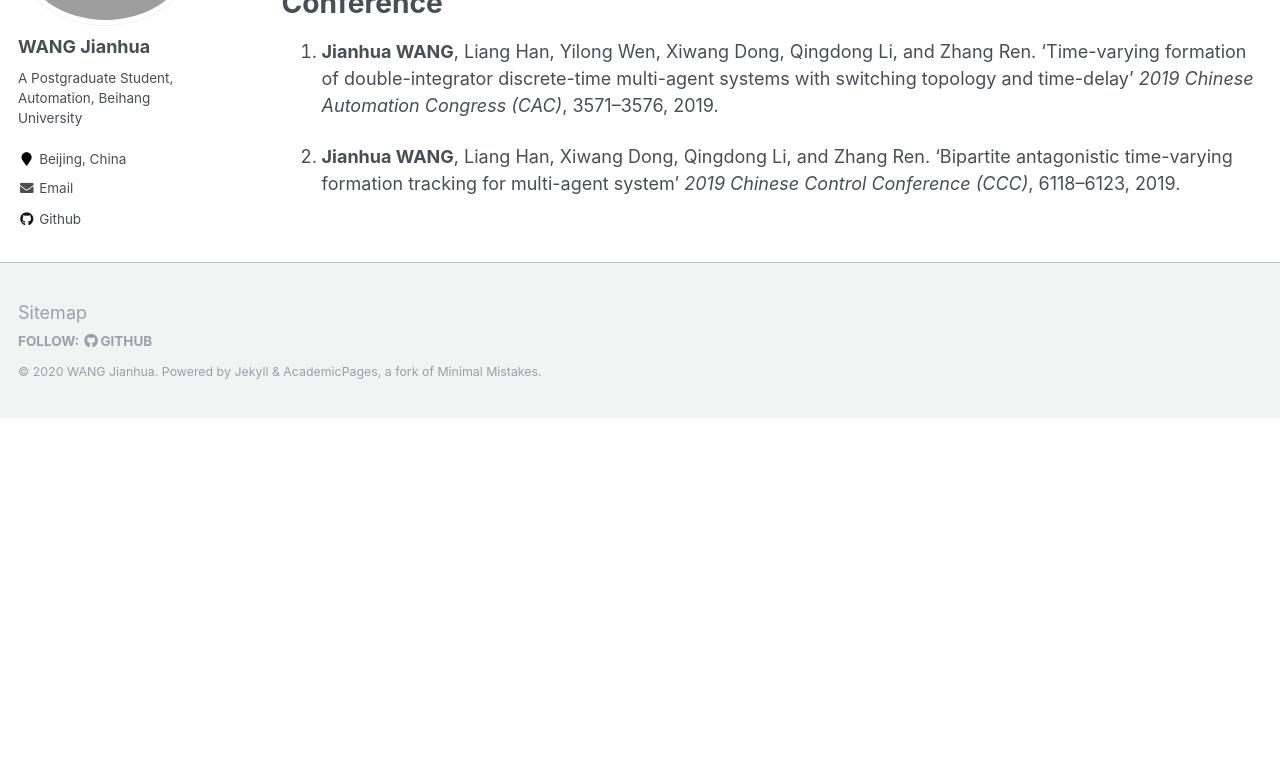
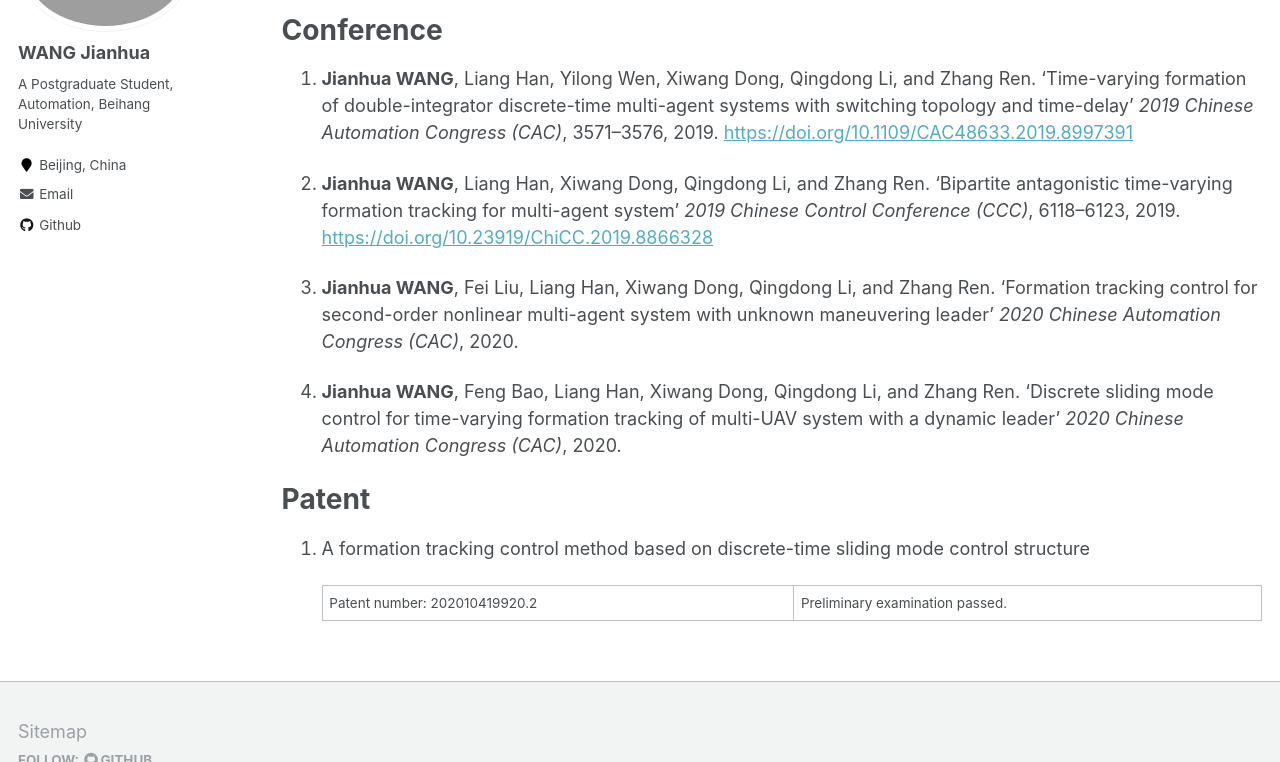
Before and after one commit to jianhua-WANG-ENS/old-homepage, a Jekyll site: the page built from _pages/Publications.md, in a window 1280 px wide and 900 px high, scrolled down 1491 px, cut to the strip 138-900 px from the top of the window. Built offline with Jekyll 4.4.1, drawn with Linux system fonts in a browser that asks for light colours; before the commit the page ends 2047 px from its top, so only the background shows below that; some of the changed text lies outside the part shown.

Commit message:
Update Publications.md

```diff
--- a/_pages/Publications.md
+++ b/_pages/Publications.md
@@ -7,7 +7,7 @@ author_profile: true
 
 # Journal
 
-1. **Jianhua WANG**, Liang Han, Xiaoduo Li, Xiwang Dong, Qingdong Li, and Zhang Ren. 'Time-varying formation of second-order discrete-time multi-agent systems under non-uniform communication delays and switching topology with application to UAV formation flying' *IET Control Theory & Applications*, 14(14):1947–1956,2020.
+1. **Jianhua WANG**, Liang Han, Xiaoduo Li, Xiwang Dong, Qingdong Li, and Zhang Ren. 'Time-varying formation of second-order discrete-time multi-agent systems under non-uniform communication delays and switching topology with application to UAV formation flying' *IET Control Theory & Applications*, 14(14):1947–1956,2020. [https://doi.org/10.1049/iet-cta.2020.0183](https://doi.org/10.1049/iet-cta.2020.0183)
 
     This video shows the multi-UAV system formation experiments 👇.
 
@@ -21,6 +21,16 @@ author_profile: true
 
 # Conference
 
-1. **Jianhua WANG**, Liang Han, Yilong Wen, Xiwang Dong, Qingdong Li, and Zhang Ren. 'Time-varying formation of double-integrator discrete-time multi-agent systems with switching topology and time-delay' *2019 Chinese Automation Congress (CAC)*, 3571–3576, 2019.
+1. **Jianhua WANG**, Liang Han, Yilong Wen, Xiwang Dong, Qingdong Li, and Zhang Ren. 'Time-varying formation of double-integrator discrete-time multi-agent systems with switching topology and time-delay' *2019 Chinese Automation Congress (CAC)*, 3571–3576, 2019. [https://doi.org/10.1109/CAC48633.2019.8997391](https://doi.org/10.1109/CAC48633.2019.8997391)
 
-2. **Jianhua WANG**, Liang Han, Xiwang Dong, Qingdong Li, and Zhang Ren. 'Bipartite antagonistic time-varying formation tracking for multi-agent system' *2019 Chinese Control Conference (CCC)*, 6118–6123, 2019.
+2. **Jianhua WANG**, Liang Han, Xiwang Dong, Qingdong Li, and Zhang Ren. 'Bipartite antagonistic time-varying formation tracking for multi-agent system' *2019 Chinese Control Conference (CCC)*, 6118–6123, 2019. [https://doi.org/10.23919/ChiCC.2019.8866328](https://doi.org/10.23919/ChiCC.2019.8866328)
+
+3. **Jianhua WANG**, Fei Liu, Liang Han, Xiwang Dong, Qingdong Li, and Zhang Ren. 'Formation tracking control for second-order nonlinear multi-agent system with unknown maneuvering leader' *2020 Chinese Automation Congress (CAC)*, 2020.
+
+4. **Jianhua WANG**, Feng Bao, Liang Han, Xiwang Dong, Qingdong Li, and Zhang Ren. 'Discrete sliding mode control for time-varying formation tracking of multi-UAV system with a dynamic leader' *2020 Chinese Automation Congress (CAC)*, 2020.
+
+# Patent
+
+1. A formation tracking control method based on discrete-time sliding mode control structure
+
+    Patent number: 202010419920.2 | Preliminary examination passed.
```
